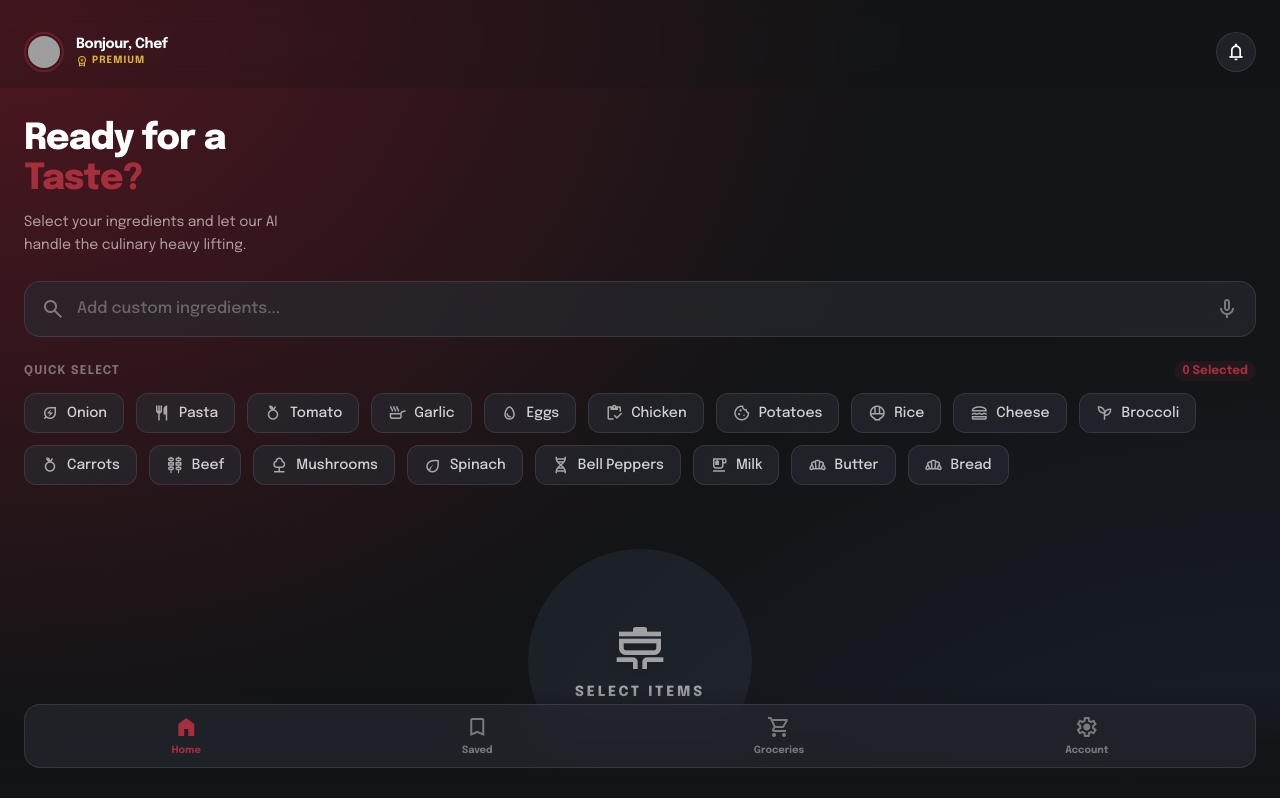
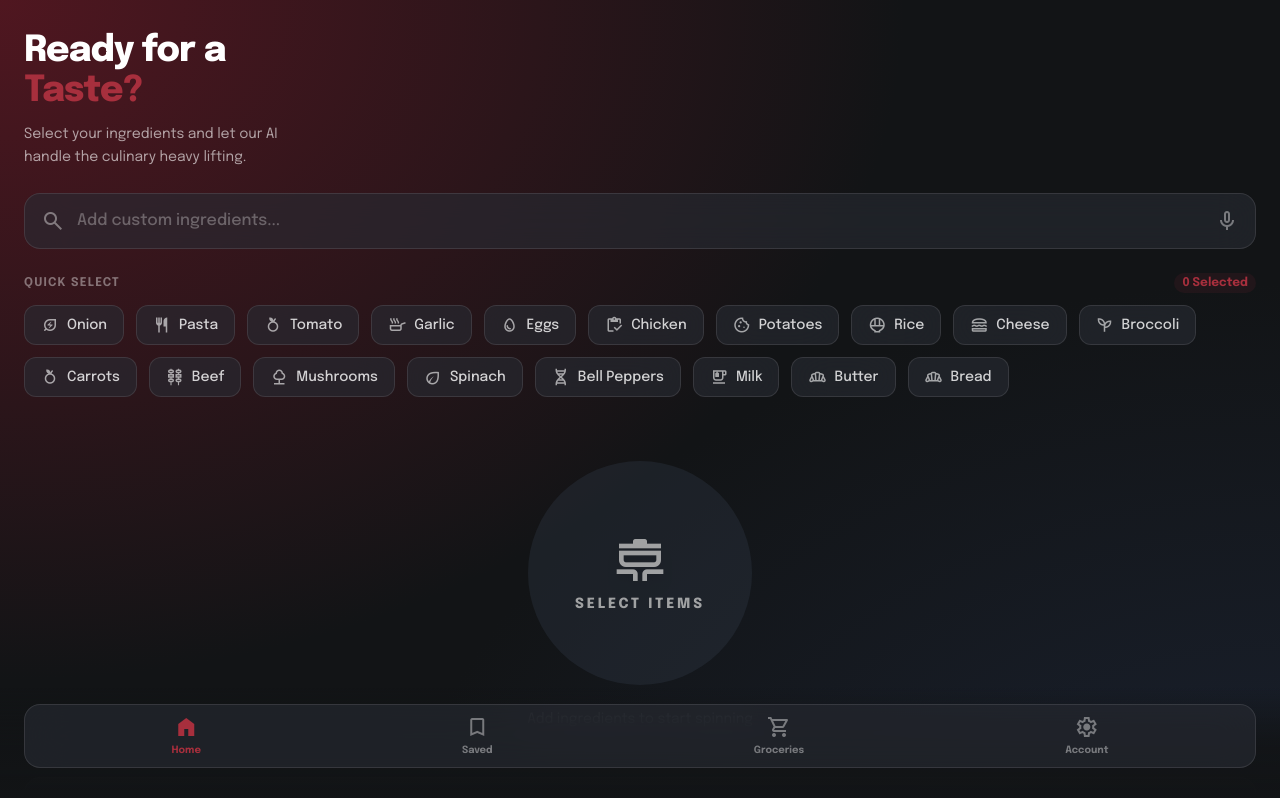
Before and after one commit to shronit94/my-first-repo, a React (Vite) app: page / in a window 1280 px wide. Shown: the top 798 px of the page. Built offline with nearby package versions, Linux system fonts and the light colour scheme; no server answers; grey boxes are pictures that could not be loaded.

Commit message:
Remove Header component with profile and premium badge
Removed the Header.jsx component that included:
- User profile avatar
- 'Bonjour, Chef' greeting
- Premium badge with gold icon
- Notification bell

App now has a cleaner layout with just the main content and bottom navigation.

```diff
--- a/src/App.jsx
+++ b/src/App.jsx
@@ -1,6 +1,5 @@
 import { useState } from 'react';
 import { motion, AnimatePresence } from 'framer-motion';
-import Header from './components/Header';
 import BottomNav from './components/BottomNav';
 import IngredientPicker from './components/IngredientPicker';
 import MagicRoulette from './components/MagicRoulette';
@@ -64,9 +63,6 @@ function App() {
 
   return (
     <div className="relative flex min-h-screen w-full flex-col bg-mesh overflow-x-hidden pb-24 text-white font-display selection:bg-primary/30">
-      {/* Header */}
-      <Header />
-
       {/* Main Content */}
       {!currentRecipe ? (
         <>
--- a/src/components/Header.jsx
+++ /dev/null
@@ -1,32 +0,0 @@
-const Header = () => {
-  return (
-    <div className="flex items-center px-6 pt-8 pb-4 justify-between sticky top-0 z-50 bg-background-dark/20 backdrop-blur-md">
-      <div className="flex items-center gap-3">
-        <div className="size-10 shrink-0 rounded-full border-2 border-primary/40 p-0.5 overflow-hidden">
-          <div
-            className="bg-center bg-no-repeat aspect-square bg-cover rounded-full h-full w-full"
-            style={{
-              backgroundImage: `url("https://api.dicebear.com/7.x/avataaars/svg?seed=Chef")`,
-            }}
-          />
-        </div>
-        <div>
-          <h2 className="text-white text-sm font-bold leading-tight tracking-tight">
-            Bonjour, Chef
-          </h2>
-          <span className="text-[10px] font-bold uppercase tracking-widest text-premium-gold flex items-center gap-1">
-            <span className="material-symbols-outlined !text-[12px]">workspace_premium</span>
-            Premium
-          </span>
-        </div>
-      </div>
-      <div className="flex items-center gap-2">
-        <button className="flex size-10 items-center justify-center rounded-full glass hover:bg-white/10 transition-all">
-          <span className="material-symbols-outlined text-white text-[20px]">notifications</span>
-        </button>
-      </div>
-    </div>
-  );
-};
-
-export default Header;
```
